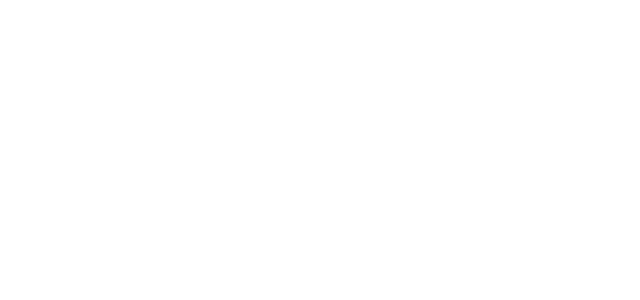
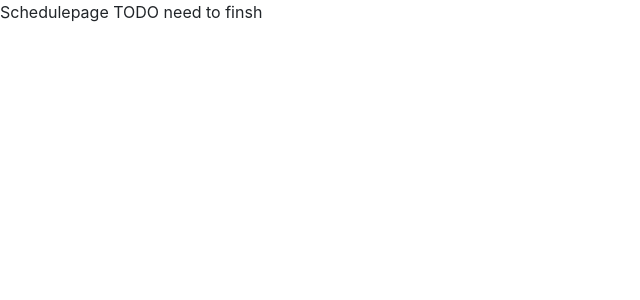
Before and after one commit to kaylynhan/asapp, a React (Create React App) app in the folder client/: page /SchedulePage in a window 1280 px wide. Shown: the top 300 px of the page, without its empty margins (0-640 px from the left). Built offline with nearby package versions, Linux system fonts and the light colour scheme.

Commit message:
added Continue to Guest

```diff
--- a/client/src/App.js
+++ b/client/src/App.js
@@ -3,6 +3,7 @@
 import "bootstrap/dist/css/bootstrap.min.css";
 import { BrowserRouter as Router, Route, Link} from "react-router-dom";
 import HomePage from "./components/HomePage";
+import SchedulePage from './components/SchedulePage';
 //import NavigationBar from "./components/NavigationBar";
 
 
@@ -10,7 +11,8 @@
   render() {
     return (
       <Router>
-          <Route path="/" exact component={HomePage} />
+          <Route path="/" exact component={HomePage}/>
+          <Route path="/SchedulePage" exact component={SchedulePage} />
       </Router>
     )
   }
--- /dev/null
+++ b/client/src/components/SchedulePage.js
@@ -0,0 +1,17 @@
+import React from 'react';
+
+import {NavLink, Route} from 'react-router-dom'
+
+class SchedulePage extends React.Component {
+    render() {
+        return (
+            <div>
+                <p>Schedulepage TODO need to finsh</p>
+
+            </div>
+        )
+    }
+
+}
+
+export default SchedulePage;
```
